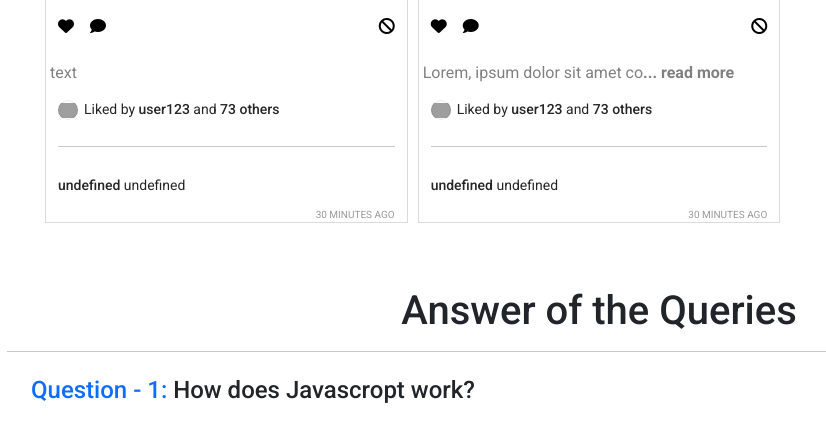
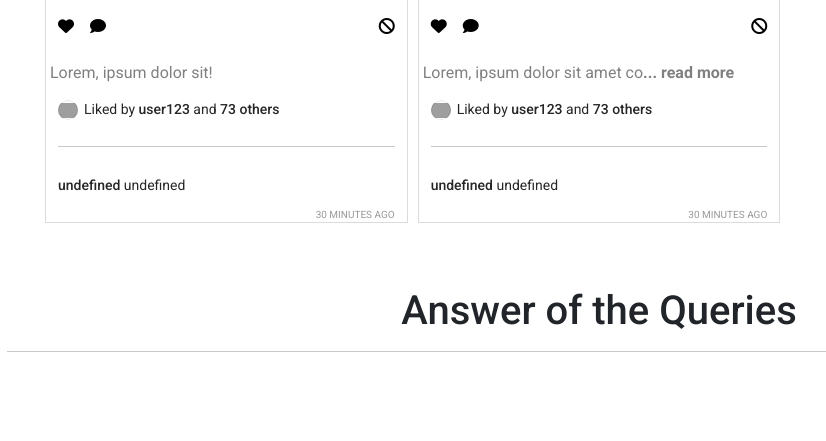
Before and after one commit to sadiha-snigdha/insta-shohor, a plain HTML site: page index.html in a window 1280 px wide. Shown: the part 1261-1702 px from the top of the page, without its empty margins (41-867 px from the left). After the commit the page ends 1661 px from the top, so only its background shows below. Drawn offline with nearby package versions, Linux system fonts and the light colour scheme; grey boxes are pictures that could not be loaded.

Commit message:
30 character problem fixed

```diff
--- a/index.html
+++ b/index.html
@@ -80,12 +80,7 @@
         <section class="queries m-5">
             <h1 class="queries-heading text-center">Answer of the Queries</h1>
             <hr>
-            <div class="m-4">
-                <div>
-                    <h4><span class="text-primary">Question - 1:</span> How does Javascropt work?</h4>
-                    <p></p>
-                </div>
-            </div>
+
         </section>
         <footer></footer>
 
--- a/js/app.js
+++ b/js/app.js
@@ -27,7 +27,7 @@ const reportPost = (id) => {
 };
 
 const displayContent = (text) => {
-    return text.length < 30 ? 'text' : text.slice(0, 30) + "<span class='fw-bold'>... read more</span>";
+    return text.length < 30 ? text : text.slice(0, 30) + "<span class='fw-bold'>... read more</span>";
 };
 
 const switchTab = (id) => {
```
